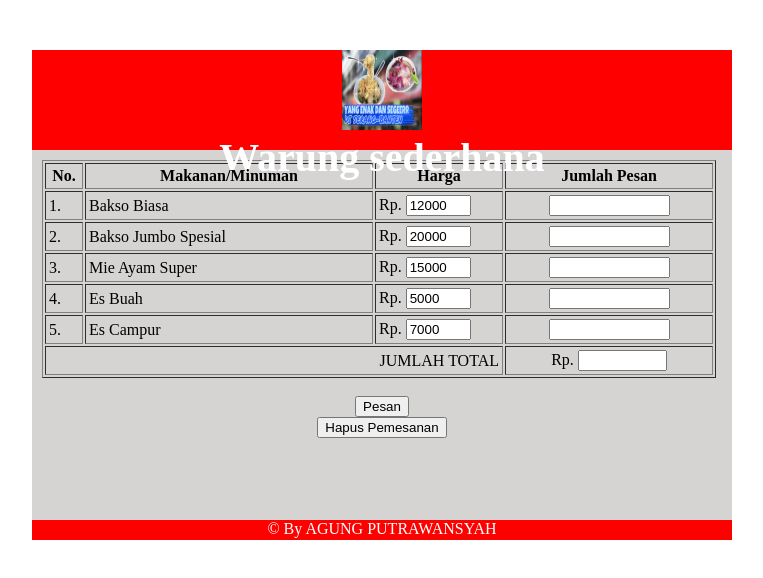
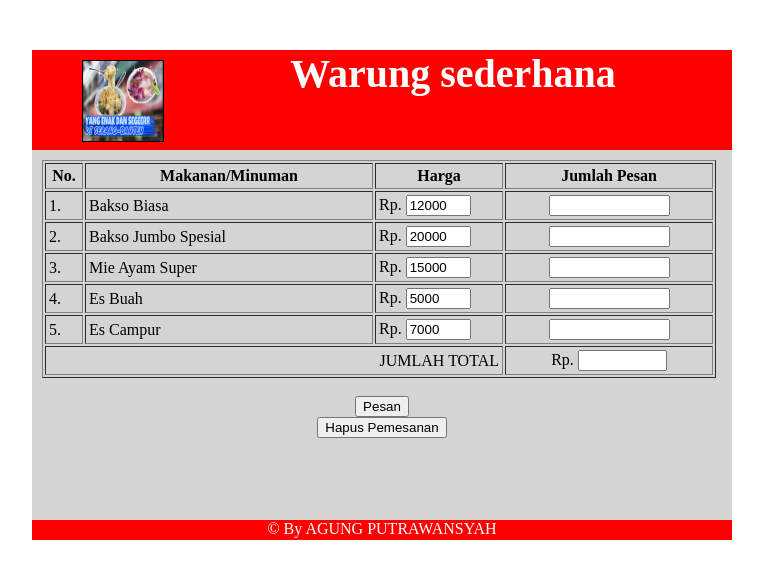
Before and after one commit to Agungputrawansyah/quiz-cashier, a plain HTML site: page index.html in a window 1280 px wide. Shown: the whole page, without its empty margins (258-1021 px from the left). Drawn offline with Linux system fonts and the light colour scheme.

Commit message:
Update pemesanan.css

```diff
--- a/pemesanan.css
+++ b/pemesanan.css
@@ -13,6 +13,14 @@ header {
 height: 100px;
 background-color: #ff0000;
 text-align: center;
+}
+
+logo{
+float: left;
+height: 80px;
+width: 80px;
+margin: 10px 10px 10px 50px;
+border: 1px solid black;
 }
 
 
```
